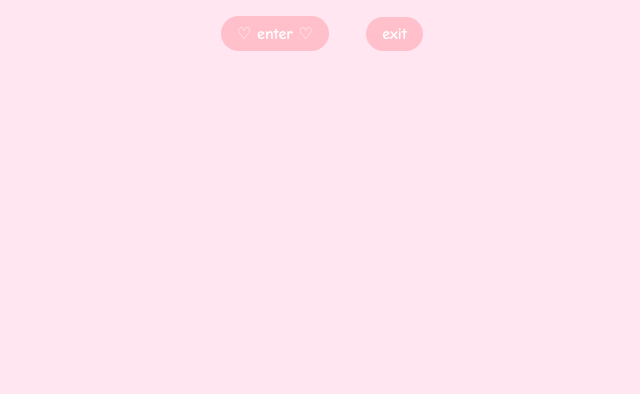
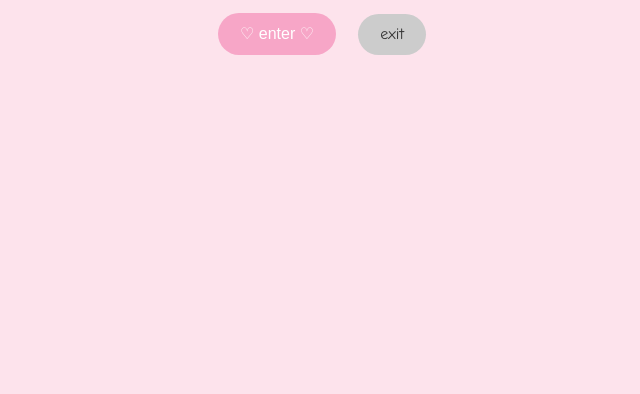
Before and after one commit to citybunny/citybunny, a plain HTML site: page index.html in a window 1280 px wide. Shown: the part 406-800 px from the top of the page, without its empty margins (318-958 px from the left). Drawn offline with Linux system fonts and the light colour scheme.

Commit message:
Add files via upload

```diff
--- a/index.html
+++ b/index.html
@@ -2,17 +2,30 @@
 <!DOCTYPE html>
 <html lang="en">
 <head>
-  <meta charset="UTF-8">
-  <meta name="viewport" content="width=device-width, initial-scale=1.0">
+  <meta charset="UTF-8" />
+  <meta name="viewport" content="width=device-width, initial-scale=1.0"/>
   <title>citybunny.tv</title>
-  <link rel="stylesheet" href="style.css">
+  <link rel="stylesheet" href="style.css" />
 </head>
 <body>
-  <div class="splash">
+  <div id="splash" class="splash">
     <h1>this site is 18+ only.</h1>
-    <a href="#" class="enter">♡ enter ♡</a>
-    <a href="https://google.ca" class="exit">exit</a>
+    <div class="buttons">
+      <button class="pill" onclick="enterSite()">♡ enter ♡</button>
+      <a href="https://google.ca" class="pill exit">exit</a>
+    </div>
   </div>
+
+  <div id="main" class="main hidden">
+    <img src="logo.png" alt="citybunny" class="logo"/>
+    <div class="link-buttons">
+      <a class="pill" href="https://onlyfans.com/citybunny" target="_blank">onlyfans</a>
+      <a class="pill" href="https://throne.com/citybunny" target="_blank">wishlist</a>
+      <a class="pill" href="mailto:citybunbun@gmail.com">email me</a>
+      <a class="pill" href="#" target="_blank">♡ spoil me ♡</a>
+    </div>
+  </div>
+
   <script src="script.js"></script>
 </body>
 </html>
--- a/script.js
+++ b/script.js
@@ -1,5 +1,5 @@
 
-document.querySelector(".enter").addEventListener("click", function(e) {
-  e.preventDefault();
-  document.body.innerHTML = "<h1>Welcome to citybunny.tv ♡</h1>";
-});
+function enterSite() {
+  document.getElementById("splash").classList.add("hidden");
+  document.getElementById("main").classList.remove("hidden");
+}
--- a/style.css
+++ b/style.css
@@ -1,23 +1,41 @@
 
 body {
-  background: #ffe6f0;
-  font-family: 'Comic Sans MS', cursive, sans-serif;
+  margin: 0;
+  font-family: 'Comic Sans MS', cursive;
+  background-color: #fde3ec;
+  color: #000;
   display: flex;
   justify-content: center;
   align-items: center;
   height: 100vh;
-  margin: 0;
+  overflow: hidden;
 }
-.splash {
+.hidden { display: none; }
+.splash, .main {
   text-align: center;
 }
-.enter, .exit {
+.logo {
+  width: 300px;
+  max-width: 80%;
+  margin-bottom: 2rem;
+}
+.pill {
+  background-color: #f7a6c7;
+  color: white;
+  padding: 0.7em 1.4em;
+  border-radius: 999px;
+  border: none;
+  text-decoration: none;
+  font-size: 1rem;
+  margin: 0.5rem;
   display: inline-block;
-  margin: 1em;
-  padding: 0.5em 1em;
-  background: pink;
-  border-radius: 999px;
-  text-decoration: none;
-  color: white;
-  font-weight: bold;
+  transition: transform 0.2s ease;
 }
+.pill:hover {
+  transform: scale(1.05);
+  background-color: #f78cb7;
+}
+.exit {
+  background-color: #ccc;
+  color: #333;
+}
```
